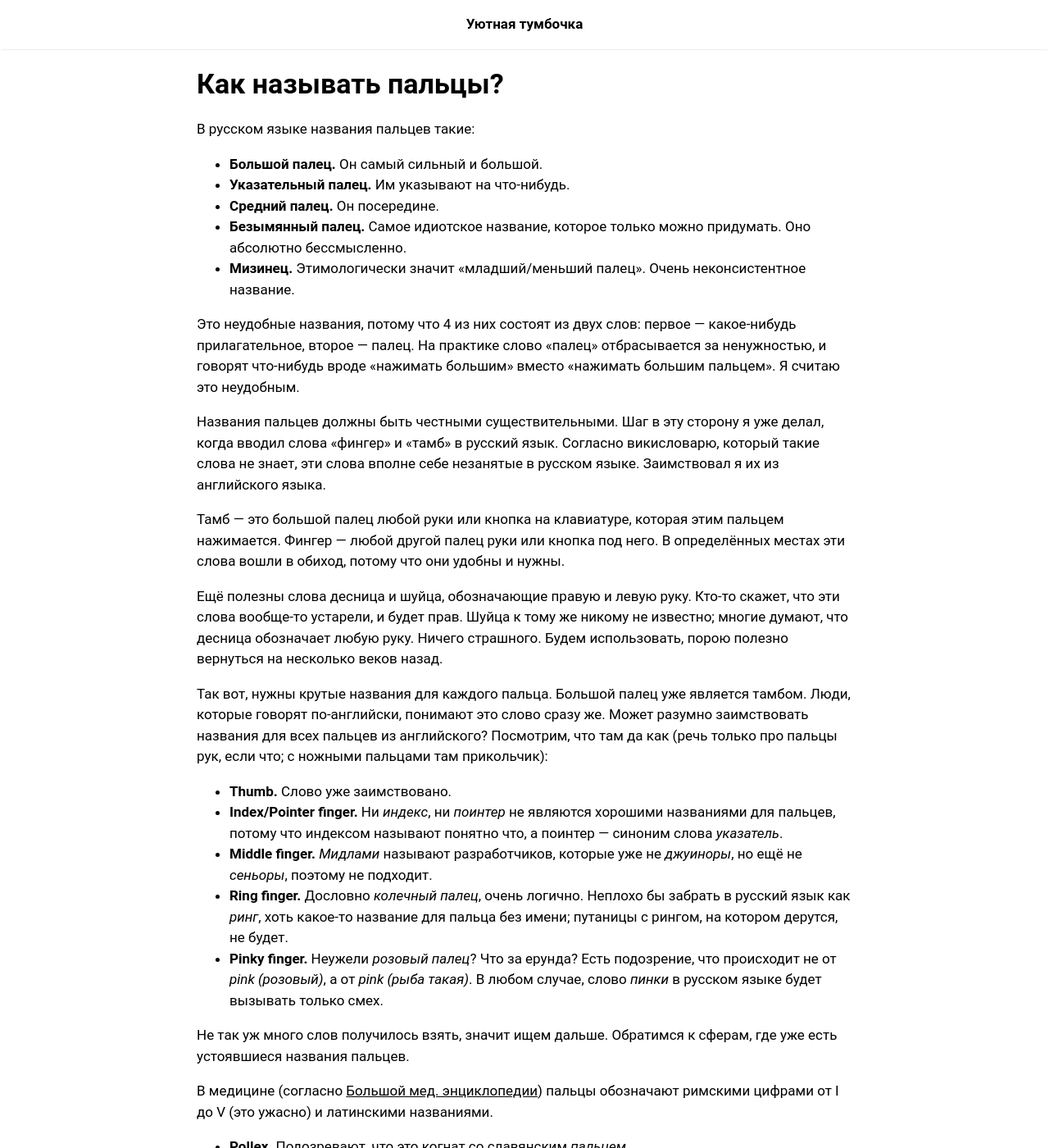
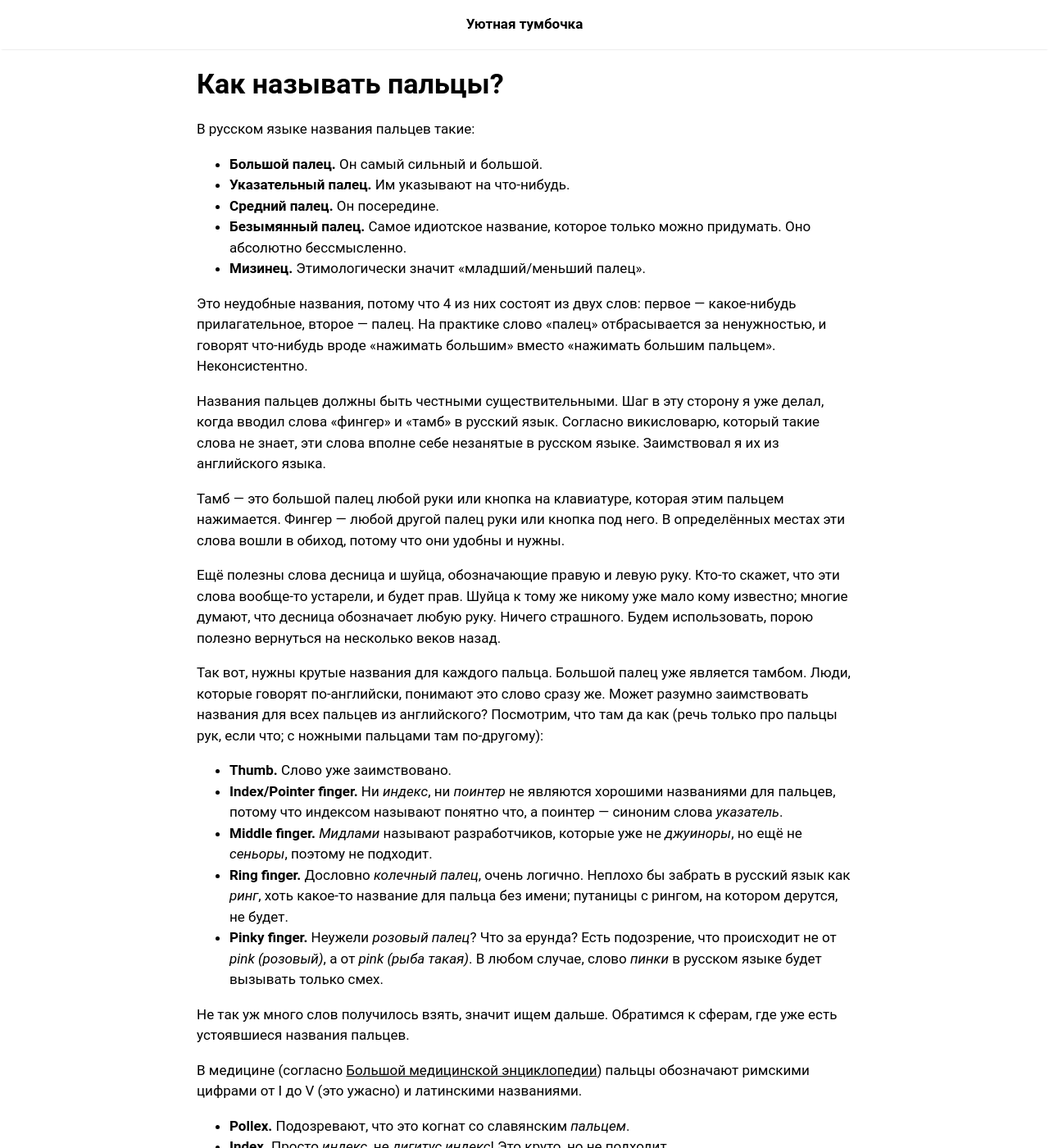
Before and after one commit to bouncepaw/bouncepaw.github.io, a Jekyll site: the page built from _posts/2019-06-07-fingers.md, in a window 1280 px wide and 1400 px high. Shown: the whole window at 82% size. Built offline with Jekyll 4.4.1, drawn with Linux system fonts in a browser that asks for light colours; some of the changed text lies outside the part shown.

Commit message:
Fix fingers article a little

```diff
--- a/_posts/2019-06-07-fingers.md
+++ b/_posts/2019-06-07-fingers.md
@@ -13,13 +13,12 @@ permalink: fingers
 - **Средний палец.** Он посередине.
 - **Безымянный палец.** Самое идиотское название, которое только можно
   придумать. Оно абсолютно бессмысленно.
-- **Мизинец.** Этимологически значит «младший/меньший палец». Очень
-  неконсистентное название.
+- **Мизинец.** Этимологически значит «младший/меньший палец».
 
 Это неудобные названия, потому что 4 из них состоят из двух слов: первое —
 какое-нибудь прилагательное, второе — палец. На практике слово «палец»
 отбрасывается за ненужностью, и говорят что-нибудь вроде «нажимать большим»
-вместо «нажимать большим пальцем». Я считаю это неудобным.
+вместо «нажимать большим пальцем». Неконсистентно.
 
 Названия пальцев должны быть честными существительными. Шаг в эту сторону я уже
 делал, когда вводил слова «фингер» и «тамб» в русский язык. Согласно
@@ -30,16 +29,17 @@ permalink: fingers
 пальцем нажимается. Фингер — любой другой палец руки или кнопка под него. В
 определённых местах эти слова вошли в обиход, потому что они удобны и нужны.
 
-Ещё полезны слова десница и шуйца, обозначающие правую и левую руку. Кто-то
-скажет, что эти слова вообще-то устарели, и будет прав. Шуйца к тому же никому
-не известно; многие думают, что десница обозначает любую руку. Ничего страшного.
-Будем использовать, порою полезно вернуться на несколько веков назад.
+Ещё полезны слова десница и шуйца, обозначающие правую и левую руку.
+Кто-то скажет, что эти слова вообще-то устарели, и будет прав. Шуйца к
+тому же никому уже мало кому известно; многие думают, что десница
+обозначает любую руку. Ничего страшного. Будем использовать, порою
+полезно вернуться на несколько веков назад.
 
 Так вот, нужны крутые названия для каждого пальца. Большой палец уже является
 тамбом. Люди, которые говорят по-английски, понимают это слово сразу же. Может
 разумно заимствовать названия для всех пальцев из английского? Посмотрим, что
 там да как (речь только про пальцы рук, если что; с ножными пальцами там
-прикольчик):
+по-другому):
 - **Thumb.** Слово уже заимствовано.
 - **Index/Pointer finger.** Ни *индекс*, ни *поинтер* не являются хорошими
   названиями для пальцев, потому что индексом называют понятно что, а поинтер —
@@ -56,7 +56,7 @@ permalink: fingers
 Не так уж много слов получилось взять, значит ищем дальше. Обратимся к сферам,
 где уже есть устоявшиеся названия пальцев.
 
-В медицине (согласно [Большой мед.
+В медицине (согласно [Большой медицинской
 энциклопедии](https://бмэ.орг/index.php/ПАЛЬЦЫ)) пальцы обозначают римскими
 цифрами от I до V (это ужасно) и латинскими названиями.
 - **Pollex.** Подозревают, что это когнат со славянским *пальцем*.
@@ -77,7 +77,7 @@ permalink: fingers
 - **Indice.** *Индике* недалёк от *индекса*, но получше.
 - **Medio.** Тот же *медиус*.
 - **Anular.** Тот же *аннулярис*.
-- Мизинец десницы не используется, но иногда его удостаивают слова *Extremo*.
+- Мизинец десницы не используется, но иногда его удостаивают слова **Extremo**.
   Далёкий, внешний палец типа.
 
 ## Так какие названия взять?
@@ -139,10 +140,8 @@ permalink: fingers
 Есть такой проект — [третий
 тамб](https://www.daniclodedesign.com/thethirdthumb). Он предлагает
 роботизированный дополнительный (третий) тамб. Я его называю роботамб.
-Я хочу такой роботамб, только непонятно где такой взять. Ну и ладно.
+Я хочу такой, только непонятно где его взять. Ну и ладно.
 
-<hr>
-
-На лингвофоруме есть [интересный
+P/S. На лингвофоруме есть [интересный
 тред](https://lingvoforum.net/index.php?topic=9611.1) про названия пальцев на
 разных языках.
```
Also changed, not shown: other parts of _posts/2019-06-07-fingers.md (+3 -2 lines).
